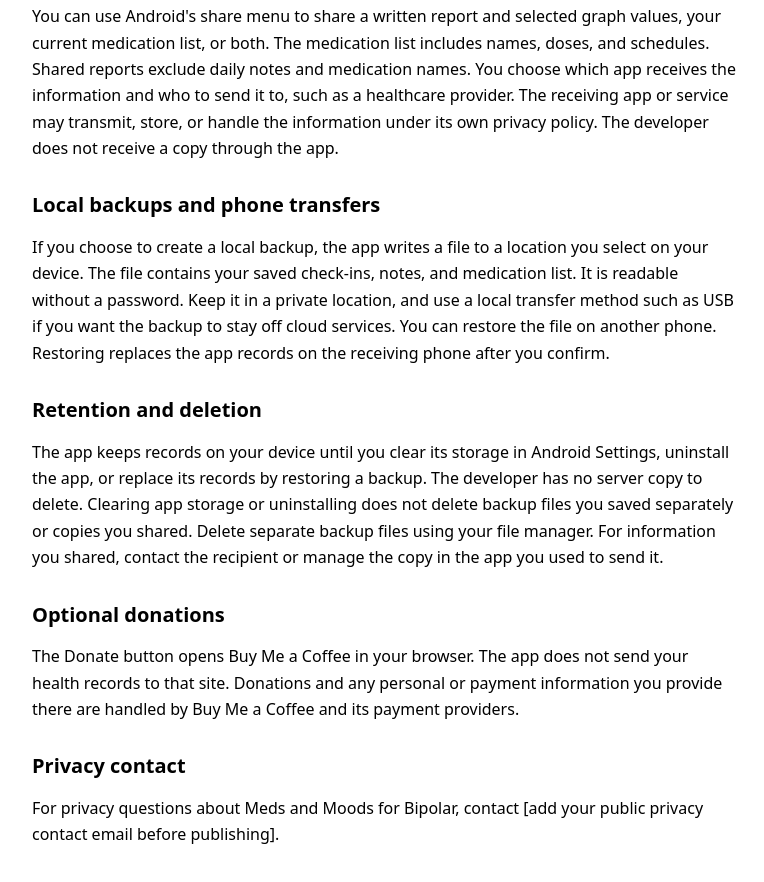
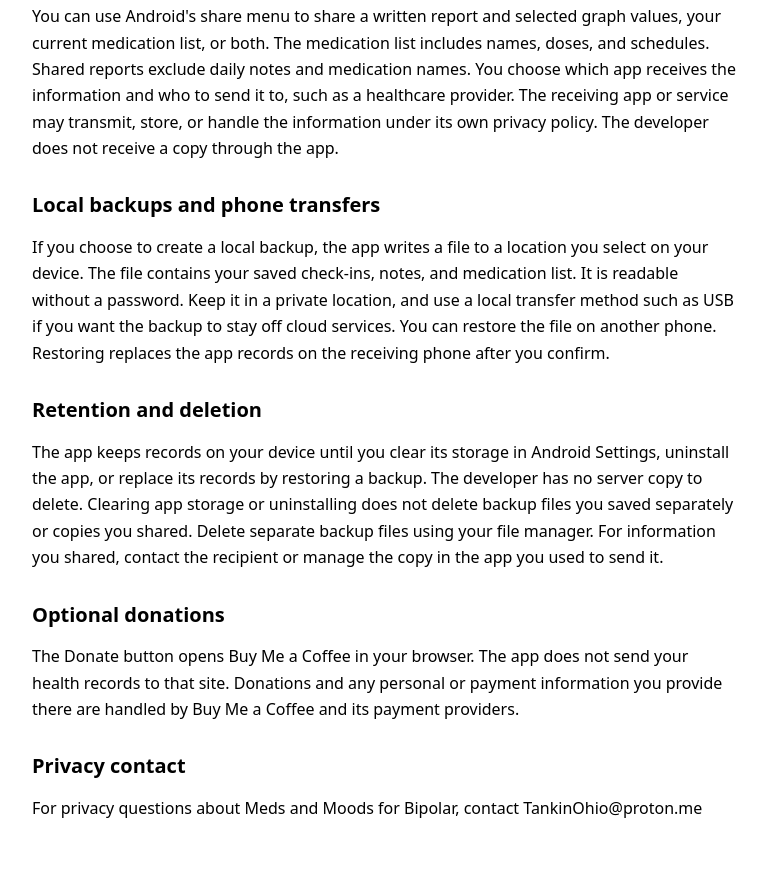
Before and after one commit to TankinOhio/meds-and-moods-privacy, a plain HTML site: page index.html in a window 1280 px wide. Shown: the part 699-1581 px from the top of the page, without its empty margins (256-1020 px from the left). Drawn offline with Linux system fonts and the light colour scheme.

Commit message:
Update privacy contact email in index.html

```diff
--- a/index.html
+++ b/index.html
@@ -37,7 +37,7 @@
   <p>The Donate button opens Buy Me a Coffee in your browser. The app does not send your health records to that site. Donations and any personal or payment information you provide there are handled by Buy Me a Coffee and its payment providers.</p>
 
   <h2>Privacy contact</h2>
-  <p>For privacy questions about Meds and Moods for Bipolar, contact [add your public privacy contact email before publishing].</p>
+  <p>For privacy questions about Meds and Moods for Bipolar, contact TankinOhio@proton.me</p>
 </main>
 </body>
 </html>
```
